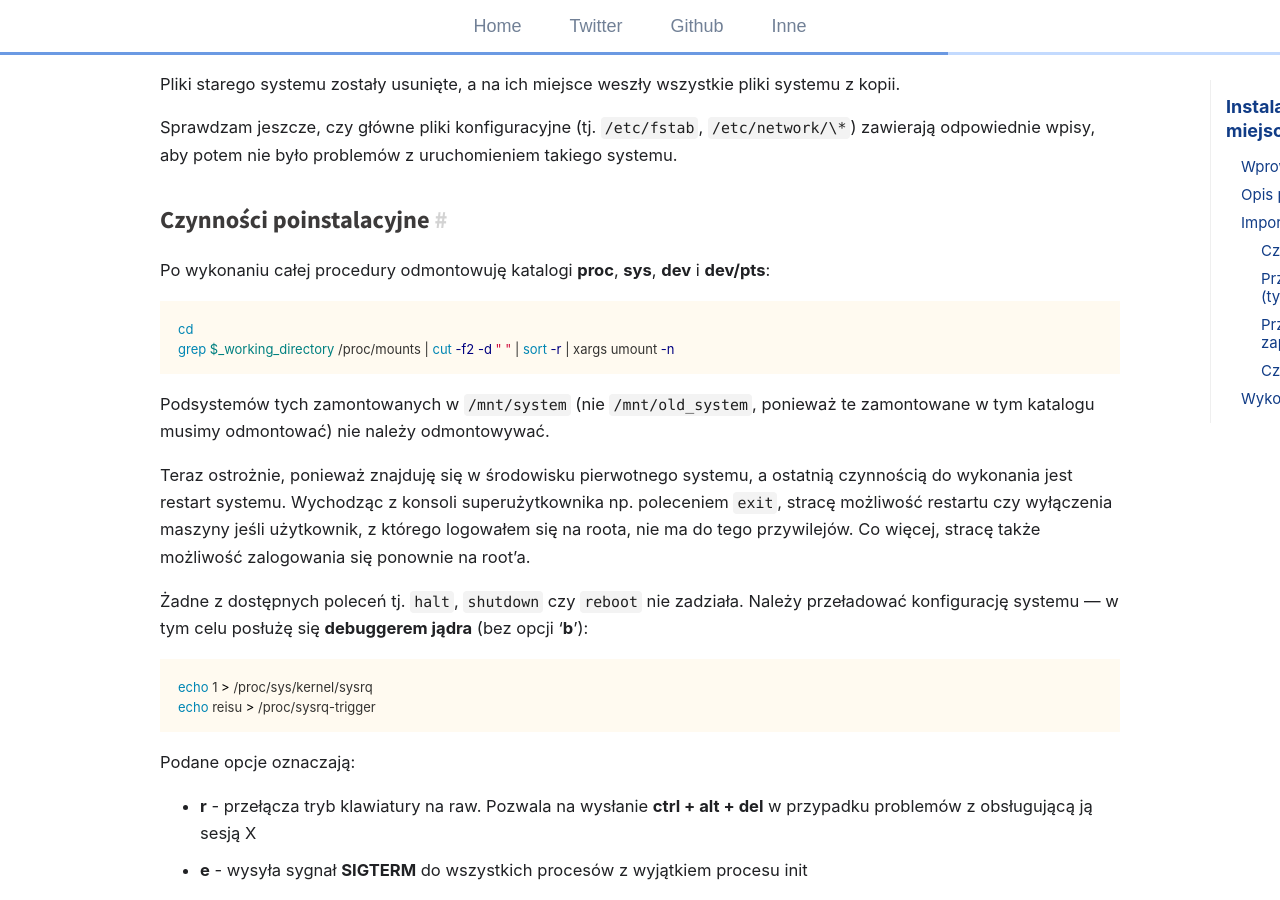
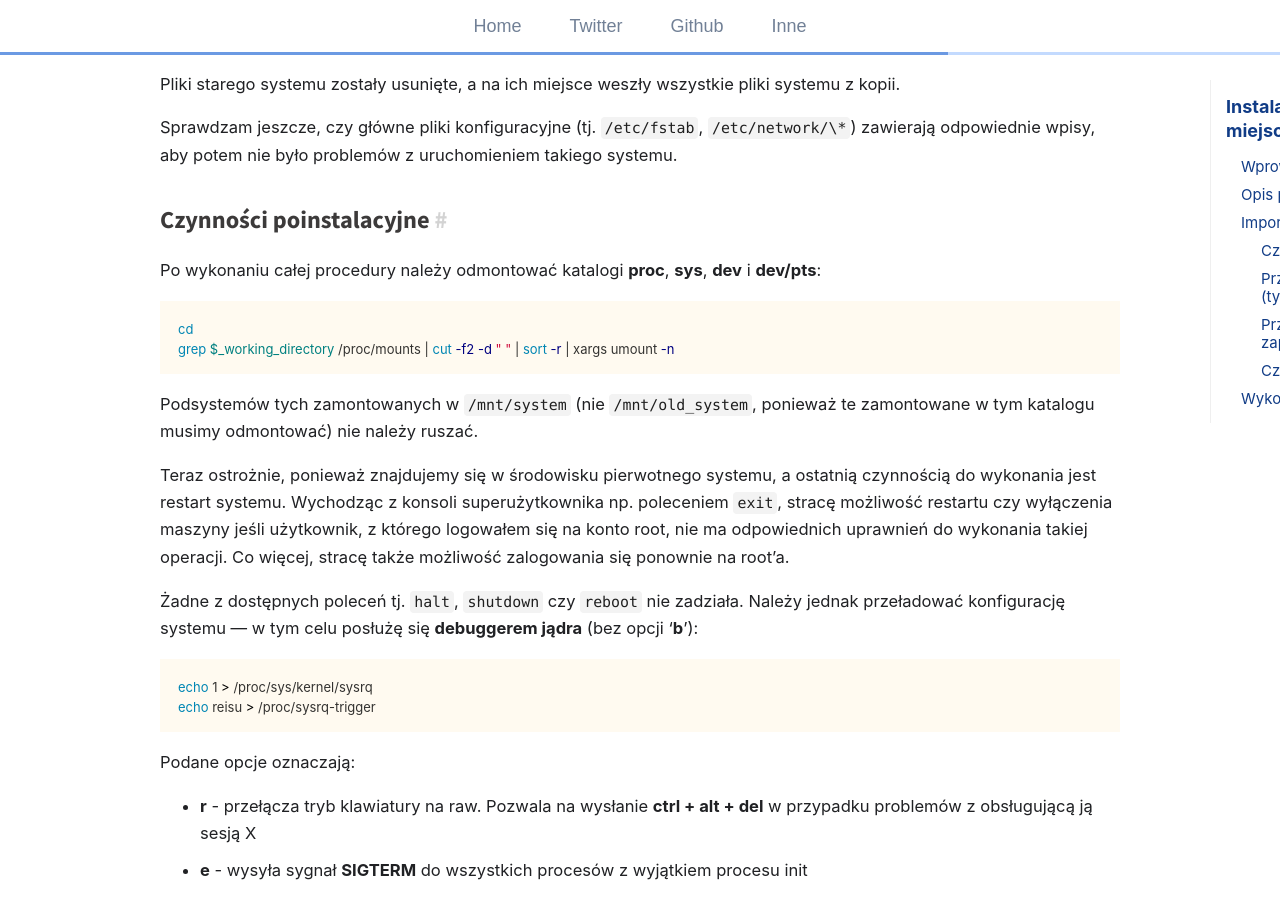
Before and after one commit to terrorizer1980/trimstray.github.io, a Jekyll site: the page built from _posts/2018-09-20-instalacja_systemu_z_poziomu_i_w_miejsce_juz_uruchomionego.md, in a window 1280 px wide and 900 px high, scrolled down 3568 px. Built offline with Jekyll 4.4.1, drawn with Linux system fonts in a browser that asks for light colours; some of the changed text lies outside the part shown.

````diff
--- a/_posts/2018-09-20-instalacja_systemu_z_poziomu_i_w_miejsce_juz_uruchomionego.md
+++ b/_posts/2018-09-20-instalacja_systemu_z_poziomu_i_w_miejsce_juz_uruchomionego.md
@@ -127,18 +127,18 @@ Sprawdzam jeszcze, czy główne pliki konfiguracyjne (tj. `/etc/fstab`, `/etc/ne
 
 ### Czynności poinstalacyjne
 
-Po wykonaniu całej procedury odmontowuję katalogi **proc**, **sys**, **dev** i **dev/pts**:
+Po wykonaniu całej procedury należy odmontować katalogi **proc**, **sys**, **dev** i **dev/pts**:
 
 ```bash
 cd
 grep $_working_directory /proc/mounts | cut -f2 -d " " | sort -r | xargs umount -n
 ```
 
-Podsystemów tych zamontowanych w `/mnt/system` (nie `/mnt/old_system`, ponieważ te zamontowane w tym katalogu musimy odmontować) nie należy odmontowywać.
+Podsystemów tych zamontowanych w `/mnt/system` (nie `/mnt/old_system`, ponieważ te zamontowane w tym katalogu musimy odmontować) nie należy ruszać.
 
-Teraz ostrożnie, ponieważ znajduję się w środowisku pierwotnego systemu, a ostatnią czynnością do wykonania jest restart systemu. Wychodząc z konsoli superużytkownika np. poleceniem `exit`, stracę możliwość restartu czy wyłączenia maszyny jeśli użytkownik, z którego logowałem się na roota, nie ma do tego przywilejów. Co więcej, stracę także możliwość zalogowania się ponownie na root'a.
+Teraz ostrożnie, ponieważ znajdujemy się w środowisku pierwotnego systemu, a ostatnią czynnością do wykonania jest restart systemu. Wychodząc z konsoli superużytkownika np. poleceniem `exit`, stracę możliwość restartu czy wyłączenia maszyny jeśli użytkownik, z którego logowałem się na konto root, nie ma odpowiednich uprawnień do wykonania takiej operacji. Co więcej, stracę także możliwość zalogowania się ponownie na root'a.
 
-Żadne z dostępnych poleceń tj. `halt`, `shutdown` czy `reboot` nie zadziała. Należy przeładować konfigurację systemu — w tym celu posłużę się **debuggerem jądra** (bez opcji '**b**'):
+Żadne z dostępnych poleceń tj. `halt`, `shutdown` czy `reboot` nie zadziała. Należy jednak przeładować konfigurację systemu — w tym celu posłużę się **debuggerem jądra** (bez opcji '**b**'):
 
 ```bash
 echo 1 > /proc/sys/kernel/sysrq
````
Also changed, not shown: other parts of _posts/2018-09-20-instalacja_systemu_z_poziomu_i_w_miejsce_juz_uruchomionego.md (+2 -2 lines).
